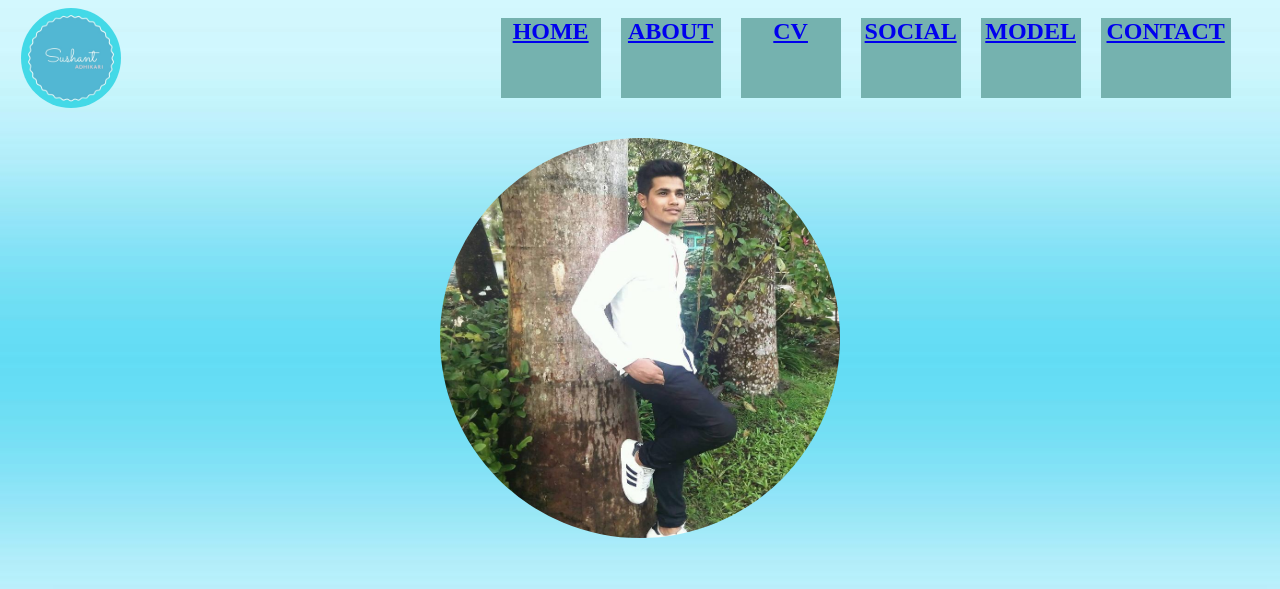
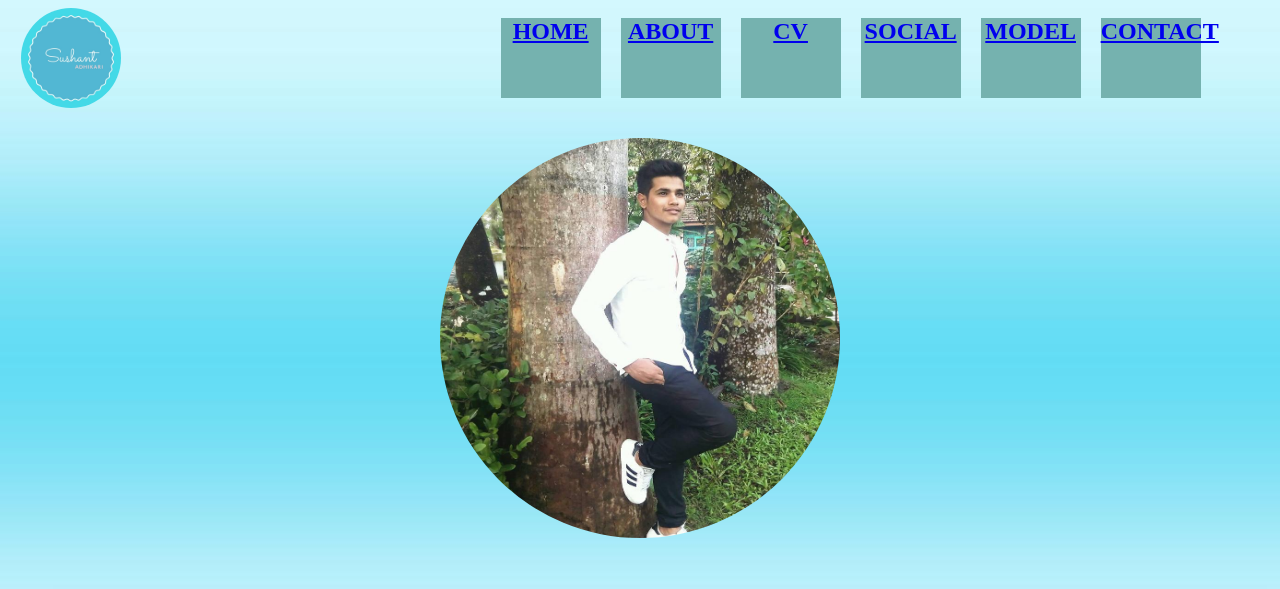
Before and after one commit to sushantadhikari/assignment1.github.io, a plain HTML site: page about.html in a window 1280 px wide. Shown: the top 589 px of the page. Drawn offline with Linux system fonts and the light colour scheme.

Commit message:
Add files via upload

```diff
--- a/about.css
+++ b/about.css
@@ -9,13 +9,13 @@ text-align: center;
 	border-radius: 50%;/*reduce the edges by 50%*/
 }
 .craft{
-	display: inline-block;/*maintain in box*/
-	display: flex;
-	flex-direction: row; /*keep the given list in row*/
-    width: 50%
-    height: 100px;
-    margin-left: 1%;
-    margin-top: 2px;
+	display: inline-block;/*list the word as boxes in row*/
+	display: flex;/*property of css to maintain the list style*/
+	flex-direction: row; /*keep the list in row*/
+    width: 50%;/*length of the box*/
+    height: 100px;/*length of the box*/
+    margin-left:1%;/*keep space  given in left*/
+    margin-top: 2px;/*keep space given in top*/
 }
 .sush{
 	margin: 30px;
@@ -54,10 +54,11 @@ text-align: center;
 
 .box1{
 
-	height: 80px;
-	width: 100px;
-	background: #75B2AF;
-	margin: 10px 10px 10px 10px;
+height: 80px;/*breath of the box*/
+	width: 100px;/*lenght of the box*/
+	background: #75B2AF;/*attatch a background colour*/
+	margin: 10px 10px 10px 10px;/*keep margin in all the sides*/
+
 
 }
 a :hover{/*change the color when touched by pointer*/
@@ -66,38 +67,43 @@ a :hover{/*change the color when touched by pointer*/
 }
 .box2{
 
-	height: 80px;
-	width: 100px;
-	background: #75B2AF;
-	margin: 10px 10px 10px 10px;
+	height: 80px;/*breath of the box*/
+	width: 100px;/*lenght of the box*/
+	background: #75B2AF;/*attatch a background colour*/
+	margin: 10px 10px 10px 10px;/*keep margin in all the sides*/
+
 }
 .box3{
 
-	height: 80px;
-	width: 100px;
-	background: #75B2AF;
-	margin: 10px 10px 10px 10px;
+	height: 80px;/*breath of the box*/
+	width: 100px;/*lenght of the box*/
+	background: #75B2AF;/*attatch a background colour*/
+	margin: 10px 10px 10px 10px;/*keep margin in all the sides*/
+
 }
 .box4{
 
-	height: 80px;
-	width: 100px;
-	background: #75B2AF;
-	margin: 10px 10px 10px 10px;
+	height: 80px;/*breath of the box*/
+	width: 100px;/*lenght of the box*/
+	background: #75B2AF;/*attatch a background colour*/
+	margin: 10px 10px 10px 10px;/*keep margin in all the sides*/
+
 }
 .box5{
 
-	height: 80px;
-	width: 100px;
-	background: #75B2AF;
-	margin: 10px 10px 10px 10px;
+	height: 80px;/*breath of the box*/
+	width: 100px;/*lenght of the box*/
+	background: #75B2AF;/*attatch a background colour*/
+	margin: 10px 10px 10px 10px;/*keep margin in all the sides*/
+
 }
 .box6{
 
-	height: 80px;
-	width: 130px;
-	background: #75B2AF;
-	margin: 10px 10px 10px 10px;
+	height: 80px;/*breath of the box*/
+	width: 100px;/*lenght of the box*/
+	background: #75B2AF;/*attatch a background colour*/
+	margin: 10px 10px 10px 10px;/*keep margin in all the sides*/
+
 }
 
 
@@ -131,12 +137,12 @@ a :hover{/*change the color when touched by pointer*/
 	}
 	.left-column{
 		width: 300px;
-		height: 770px;
-		margin-left: 20px;
+		height: 900px;
+		margin-left: 20px;/*keeps space in left side*/
 	}
 	.right-column{
 		width: 300px;
-		height: 770px;
+		height: 900px;
 	}
 	.foot{
 		flex-direction: column;
--- a/contact.css
+++ b/contact.css
@@ -6,23 +6,24 @@ text-align: center;
 .logo{
 
 	margin-right: 370px;/*keeps space given in right*/
-	border-radius: 50%;
+	border-radius: 50%;/*cuts the edges by 50%*/
 }
 .craft{
-	display: inline-block;
-	display: flex;
-	flex-direction: row;/*keep the given list in row*/
-    width: 50%
-    height: 100px;
-    margin-left: 1%;
-    margin-top: 2px;
+	display: inline-block;/*list the word as boxes in row*/
+	display: flex;/*property of css to maintain the list style*/
+	flex-direction: row; /*keep the list in row*/
+    width: 50%;/*length of the box*/
+    height: 100px;/*length of the box*/
+    margin-left:1%;/*keep space  given in left*/
+    margin-top: 2px;/*keep space given in top*/
 }
 .box1{
 
-	height: 80px;
-	width: 100px;
-	background: #75B2AF;
-	margin: 10px 10px 10px 10px;
+	height: 80px;/*breath of the box*/
+	width: 100px;/*lenght of the box*/
+	background: #75B2AF;/*attatch a background colour*/
+	margin: 10px 10px 10px 10px;/*keep margin in all the sides*/
+
 
 }
 a :hover{/*change the color when touched by pointer*/
@@ -31,38 +32,43 @@ a :hover{/*change the color when touched by pointer*/
 }
 .box2{
 
-	height: 80px;
-	width: 100px;
-	background: #75B2AF;
-	margin: 10px 10px 10px 10px;
+	height: 80px;/*breath of the box*/
+	width: 100px;/*lenght of the box*/
+	background: #75B2AF;/*attatch a background colour*/
+	margin: 10px 10px 10px 10px;/*keep margin in all the sides*/
+
 }
 .box3{
 
-	height: 80px;
-	width: 100px;
-	background: #75B2AF;
-	margin: 10px 10px 10px 10px;
+	height: 80px;/*breath of the box*/
+	width: 100px;/*lenght of the box*/
+	background: #75B2AF;/*attatch a background colour*/
+	margin: 10px 10px 10px 10px;/*keep margin in all the sides*/
+
 }
 .box4{
 
-	height: 80px;
-	width: 100px;
-	background: #75B2AF;
-	margin: 10px 10px 10px 10px;
+	height: 80px;/*breath of the box*/
+	width: 100px;/*lenght of the box*/
+	background: #75B2AF;/*attatch a background colour*/
+	margin: 10px 10px 10px 10px;/*keep margin in all the sides*/
+
 }
 .box5{
 
-	height: 80px;
-	width: 100px;
-	background: #75B2AF;
-	margin: 10px 10px 10px 10px;
+	height: 80px;/*breath of the box*/
+	width: 100px;/*lenght of the box*/
+	background: #75B2AF;/*attatch a background colour*/
+	margin: 10px 10px 10px 10px;/*keep margin in all the sides*/
+
 }
 .box6{
 
-	height: 80px;
-	width: 130px;
-	background: #75B2AF;
-	margin: 10px 10px 10px 10px;
+	height: 80px;/*breath of the box*/
+	width: 100px;/*lenght of the box*/
+	background: #75B2AF;/*attatch a background colour*/
+	margin: 10px 10px 10px 10px;/*keep margin in all the sides*/
+
 }
 .contact{
 	border-style: solid;
--- a/cv.css
+++ b/cv.css
@@ -6,22 +6,22 @@ text-align: center;
 .logo{
 
 	margin-right: 370px;/*keeps space given in right*/
-	border-radius: 50%;
+	border-radius: 50%;/*cut the edges by 50%*/
 }
 .craft{
 	display: inline-block;/*maintain in box*/
-	display: flex;
+	display: flex;/*css properties to maintain list*/
 	flex-direction: row; /*keep the given list in row*/
-    width: 50%
-    height: 100px;
-    margin-left: 1%;
-    margin-top: 2px;
+    width: 50%/*lenght of the box*/
+    height: 100px;/*breath of the box*/
+    margin-left: 1%;/*kepp space in left*/
+    margin-top: 2px;/*keep space in top*/
 }
 .box1{
 
-	height: 80px;
-	width: 100px;
-	background: #75B2AF;
+	height: 80px;/*breath of the box*/
+	width: 100px;/*lenght of the box*/
+	background: #75B2AF;/*attatch a background colour*/
 	margin: 10px 10px 10px 10px;/*keep margin in all the sides*/
 
 }
@@ -31,38 +31,43 @@ a :hover{/*change the color when touched by pointer*/
 }
 .box2{
 
-	height: 80px;
-	width: 100px;
-	background: #75B2AF;
-	margin: 10px 10px 10px 10px;
+	height: 80px;/*breath of the box*/
+	width: 100px;/*lenght of the box*/
+	background: #75B2AF;/*attatch a background colour*/
+	margin: 10px 10px 10px 10px;/*keep margin in all the sides*/
+
 }
 .box3{
 
-	height: 80px;
-	width: 100px;
-	background: #75B2AF;
-	margin: 10px 10px 10px 10px;
+	height: 80px;/*breath of the box*/
+	width: 100px;/*lenght of the box*/
+	background: #75B2AF;/*attatch a background colour*/
+	margin: 10px 10px 10px 10px;/*keep margin in all the sides*/
+;
 }
 .box4{
 
-	height: 80px;
-	width: 100px;
-	background: #75B2AF;
-	margin: 10px 10px 10px 10px;
+	height: 80px;/*breath of the box*/
+	width: 100px;/*lenght of the box*/
+	background: #75B2AF;/*attatch a background colour*/
+	margin: 10px 10px 10px 10px;/*keep margin in all the sides*/
+
 }
 .box5{
 
-	height: 80px;
-	width: 100px;
-	background: #75B2AF;
-	margin: 10px 10px 10px 10px;
+	height: 80px;/*breath of the box*/
+	width: 100px;/*lenght of the box*/
+	background: #75B2AF;/*attatch a background colour*/
+	margin: 10px 10px 10px 10px;/*keep margin in all the sides*/
+
 }
 .box6{
 
-	height: 80px;
-	width: 130px;
-	background: #75B2AF;
-	margin: 10px 10px 10px 10px;
+	height: 80px;/*breath of the box*/
+	width: 100px;/*lenght of the box*/
+	background: #75B2AF;/*attatch a background colour*/
+	margin: 10px 10px 10px 10px;/*keep margin in all the sides*/
+
 }
 .title{
 	font-family: algerian;/*write the text in different style*/
@@ -193,7 +198,7 @@ section{
 	section{
 		margin-left: 13px;
 		width: 370px;
-		height: 900px;
+		height: 1100px;
 
 	}
 	.container{
@@ -251,6 +256,6 @@ section{
 		margin-left: 5px;
 	}
 	.foot{
-		flex-direction: column;
+		flex-direction: column;/*maintain the list in column*/
 	}
 }
--- a/index.css
+++ b/index.css
@@ -9,11 +9,11 @@ text-align: center;
 	border-radius: 50%;  /*reduce the edges by 50%*/
 }
 .craft{
-	display: inline-block;
-	display: flex;
+	display: inline-block;/*list the word as boxes in row*/
+	display: flex;/*property of css to maintain the list style*/
 	flex-direction: row; /*keep the list in row*/
-    width: 50%
-    height: 100px;
+    width: 50%;/*length of the box*/
+    height: 100px;/*length of the box*/
     margin-left:1%;/*keep space  given in left*/
     margin-top: 2px;/*keep space given in top*/
 
@@ -24,10 +24,11 @@ text-align: center;
 }
 .box1{
 
-	height: 80px;
-	width: 100px;
-	background: #75B2AF;
-	margin: 10px 10px 10px 10px;
+	height: 80px;/*breath of the box*/
+	width: 100px;/*lenght of the box*/
+	background: #75B2AF;/*attatch a background colour*/
+	margin: 10px 10px 10px 10px;/*keep margin in all the sides*/
+
 
 }
 a :hover{/*change the color when touched by pointer*/
@@ -36,38 +37,43 @@ a :hover{/*change the color when touched by pointer*/
 }
 .box2{
 
-	height: 80px;
-	width: 100px;
-	background: #75B2AF;
-	margin: 10px 10px 10px 10px;/*keep space in all sides*/
+	height: 80px;/*breath of the box*/
+	width: 100px;/*lenght of the box*/
+	background: #75B2AF;/*attatch a background colour*/
+	margin: 10px 10px 10px 10px;/*keep margin in all the sides*/
+
 }
 .box3{
 
-	height: 80px;
-	width: 100px;
-	background: #75B2AF;
-	margin: 10px 10px 10px 10px;/*keep space given in al side*/
+	height: 80px;/*breath of the box*/
+	width: 100px;/*lenght of the box*/
+	background: #75B2AF;/*attatch a background colour*/
+	margin: 10px 10px 10px 10px;/*keep margin in all the sides*/
+
 }
 .box4{
 
-	height: 80px;
-	width: 100px;
-	background: #75B2AF;
-	margin: 10px 10px 10px 10px;
+	height: 80px;/*breath of the box*/
+	width: 100px;/*lenght of the box*/
+	background: #75B2AF;/*attatch a background colour*/
+	margin: 10px 10px 10px 10px;/*keep margin in all the sides*/
+
 }
 .box5{
 
-	height: 80px;
-	width: 100px;
-	background: #75B2AF;
-	margin: 10px 10px 10px 10px;
+	height: 80px;/*breath of the box*/
+	width: 100px;/*lenght of the box*/
+	background: #75B2AF;/*attatch a background colour*/
+	margin: 10px 10px 10px 10px;/*keep margin in all the sides*/
+
 }
 .box6{
 
-	height: 80px;
-	width: 130px;
-	background: #75B2AF;
-	margin: 10px 10px 10px 10px;
+	height: 80px;/*breath of the box*/
+	width: 100px;/*lenght of the box*/
+	background: #75B2AF;/*attatch a background colour*/
+	margin: 10px 10px 10px 10px;/*keep margin in all the sides*/
+
 }
 
 .create{
@@ -75,11 +81,11 @@ font-family: cursive;/*write in different style*/
 color: pink;
 }
 .deep{
-	font-family: cursive;
-	color: white;
+	font-family: cursive;/*text writting style*/
+	color: white;/*choos the color*/
 }
 .foot{
-	display: flex;
+	display: flex;/*property of css to maintain the list style*/
 	flex-direction: row;
 	justify-content: flex-start;
 	width: 100%;
@@ -99,6 +105,6 @@ color: pink;
 	}
 	.foot
 	{
-		flex-direction: column;
+		flex-direction: column;/*maintain the list in column*/
 	}
 }
--- a/model.css
+++ b/model.css
@@ -6,23 +6,24 @@ text-align: center;
 .logo{
 
 	margin-right: 370px;/*keeps space given in right*/
-	border-radius: 50%;
+	border-radius: 50%;/*cut the edges by 50%*/
 }
 .craft{
-	display: inline-block;
-	display: flex;
-	flex-direction: row;
-    width: 50%
-    height: 100px;
-    margin-left: 1%;
-    margin-top: 2px;
+	display: inline-block;/*list the word as boxes in row*/
+	display: flex;/*property of css to maintain the list style*/
+	flex-direction: row; /*keep the list in row*/
+    width: 50%;/*length of the box*/
+    height: 100px;/*length of the box*/
+    margin-left:1%;/*keep space  given in left*/
+    margin-top: 2px;/*keep space given in top*/
 }
 .box1{
 
-	height: 80px;
-	width: 100px;
-	background: #75B2AF;
-	margin: 10px 10px 10px 10px;
+	height: 80px;/*breath of the box*/
+	width: 100px;/*lenght of the box*/
+	background: #75B2AF;/*attatch a background colour*/
+	margin: 10px 10px 10px 10px;/*keep margin in all the sides*/
+
 
 }
 a :hover{/*change the color when touched by pointer*/
@@ -31,38 +32,43 @@ a :hover{/*change the color when touched by pointer*/
 }
 .box2{
 
-	height: 80px;
-	width: 100px;
-	background: #75B2AF;
-	margin: 10px 10px 10px 10px;
+	height: 80px;/*breath of the box*/
+	width: 100px;/*lenght of the box*/
+	background: #75B2AF;/*attatch a background colour*/
+	margin: 10px 10px 10px 10px;/*keep margin in all the sides*/
+
 }
 .box3{
 
-	height: 80px;
-	width: 100px;
-	background: #75B2AF;
-	margin: 10px 10px 10px 10px;
+	height: 80px;/*breath of the box*/
+	width: 100px;/*lenght of the box*/
+	background: #75B2AF;/*attatch a background colour*/
+	margin: 10px 10px 10px 10px;/*keep margin in all the sides*/
+
 }
 .box4{
 
-	height: 80px;
-	width: 100px;
-	background: #75B2AF;
-	margin: 10px 10px 10px 10px;
+	height: 80px;/*breath of the box*/
+	width: 100px;/*lenght of the box*/
+	background: #75B2AF;/*attatch a background colour*/
+	margin: 10px 10px 10px 10px;/*keep margin in all the sides*/
+
 }
 .box5{
 
-	height: 80px;
-	width: 100px;
-	background: #75B2AF;
-	margin: 10px 10px 10px 10px;
+	height: 80px;/*breath of the box*/
+	width: 100px;/*lenght of the box*/
+	background: #75B2AF;/*attatch a background colour*/
+	margin: 10px 10px 10px 10px;/*keep margin in all the sides*/
+
 }
 .box6{
 
-	height: 80px;
-	width: 130px;
-	background: #75B2AF;
-	margin: 10px 10px 10px 10px;
+	height: 80px;/*breath of the box*/
+	width: 100px;/*lenght of the box*/
+	background: #75B2AF;/*attatch a background colour*/
+	margin: 10px 10px 10px 10px;/*keep margin in all the sides*/
+
 }
 .cover{
 	margin-top: 50px;
@@ -97,7 +103,16 @@ font-size: 20px;
 .mock{
 	font-size: 20px;
 }
-
+.top{
+	margin-top: 20px;
+	margin-right: 70%;
+	font-size: 30px;
+}
+.palm{
+	margin-top: 20px;
+	margin-right: 70%;
+	font-size: 30px;
+}
 
 .valid{
 	margin-top: 20px;
--- a/social.css
+++ b/social.css
@@ -6,23 +6,24 @@ text-align: center;
 .logo{
 
 	margin-right: 370px;/*keeps space given in right*/
-	border-radius: 50%;
+	border-radius: 50%;/*cut the edges by 50%*/
 }
 .craft{
-	display: inline-block;
-	display: flex;
-	flex-direction: row;
-    width: 50%
-    height: 100px;
-    margin-left: 1%;
-    margin-top: 2px;
+	display: inline-block;/*list the word as boxes in row*/
+	display: flex;/*property of css to maintain the list style*/
+	flex-direction: row; /*keep the list in row*/
+    width: 50%;/*length of the box*/
+    height: 100px;/*length of the box*/
+    margin-left:1%;/*keep space  given in left*/
+    margin-top: 2px;/*keep space given in top*/
 }
 .box1{
 
-	height: 80px;
-	width: 100px;
-	background: #75B2AF;
-	margin: 10px 10px 10px 10px;
+	height: 80px;/*breath of the box*/
+	width: 100px;/*lenght of the box*/
+	background: #75B2AF;/*attatch a background colour*/
+	margin: 10px 10px 10px 10px;/*keep margin in all the sides*/
+
 
 }
 a :hover{/*change the color when touched by pointer*/
@@ -31,38 +32,43 @@ a :hover{/*change the color when touched by pointer*/
 }
 .box2{
 
-	height: 80px;
-	width: 100px;
-	background: #75B2AF;
-	margin: 10px 10px 10px 10px;
+	height: 80px;/*breath of the box*/
+	width: 100px;/*lenght of the box*/
+	background: #75B2AF;/*attatch a background colour*/
+	margin: 10px 10px 10px 10px;/*keep margin in all the sides*/
+
 }
 .box3{
 
-	height: 80px;
-	width: 100px;
-	background: #75B2AF;
-	margin: 10px 10px 10px 10px;
+	height: 80px;/*breath of the box*/
+	width: 100px;/*lenght of the box*/
+	background: #75B2AF;/*attatch a background colour*/
+	margin: 10px 10px 10px 10px;/*keep margin in all the sides*/
+
 }
 .box4{
 
-	height: 80px;
-	width: 100px;
-	background: #75B2AF;
-	margin: 10px 10px 10px 10px;
+	height: 80px;/*breath of the box*/
+	width: 100px;/*lenght of the box*/
+	background: #75B2AF;/*attatch a background colour*/
+	margin: 10px 10px 10px 10px;/*keep margin in all the sides*/
+
 }
 .box5{
 
-	height: 80px;
-	width: 100px;
-	background: #75B2AF;
-	margin: 10px 10px 10px 10px;
+	height: 80px;/*breath of the box*/
+	width: 100px;/*lenght of the box*/
+	background: #75B2AF;/*attatch a background colour*/
+	margin: 10px 10px 10px 10px;/*keep margin in all the sides*/
+
 }
 .box6{
 
-	height: 80px;
-	width: 130px;
-	background: #75B2AF;
-	margin: 10px 10px 10px 10px;
+	height: 80px;/*breath of the box*/
+	width: 100px;/*lenght of the box*/
+	background: #75B2AF;/*attatch a background colour*/
+	margin: 10px 10px 10px 10px;/*keep margin in all the sides*/
+
 }
 .follow{
 	margin-top: 100px;
```
Also changed, not shown: model.html (+16 -1 lines), mabout.png (added), mcontact.png (added), mcv.png (added), mindex.png (added), mmodel.png (added), msocial.png (added).
